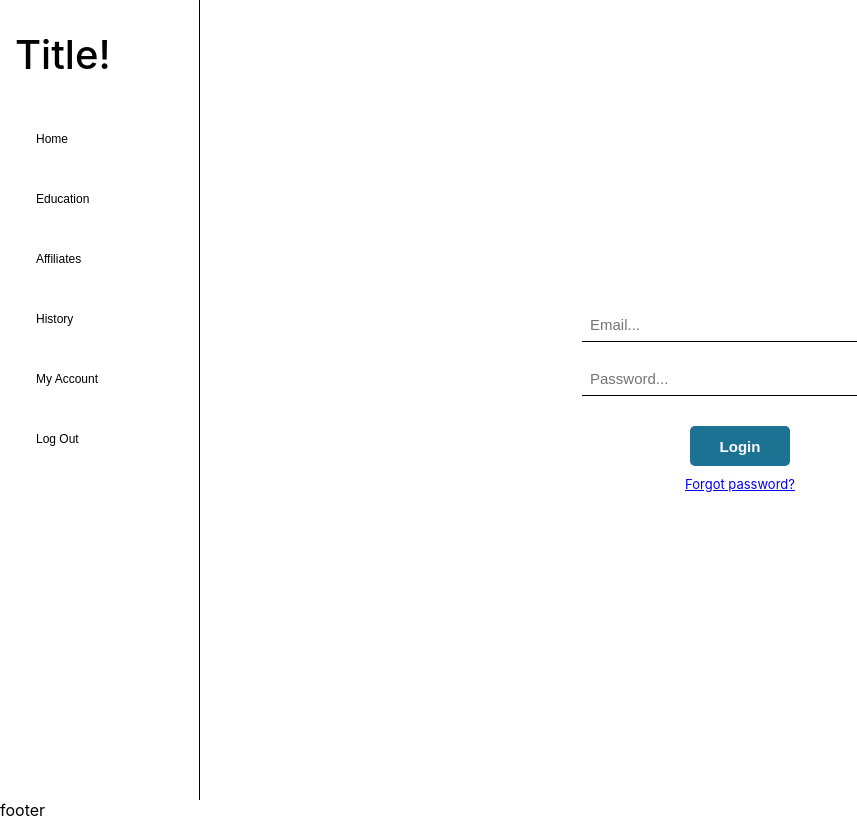
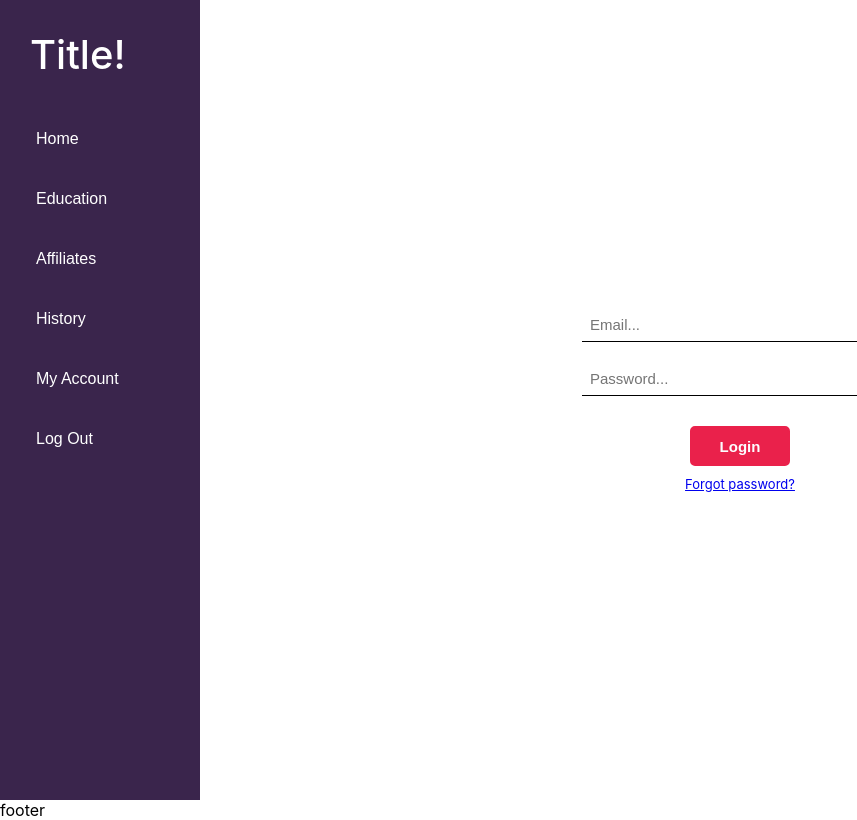
Before and after one commit to williamcd/PaymentPortal, a React (Create React App) app: page /login in a window 1280 px wide. Shown: the whole page, without its empty margins (0-857 px from the left). Built offline with nearby package versions, Linux system fonts and the light colour scheme.

Commit message:
finished login page

```diff
--- a/src/components/Login.js
+++ b/src/components/Login.js
@@ -3,12 +3,25 @@ import styled from 'styled-components';
 import { Link } from "react-router-dom";
 
 class Login extends Component {
+    state = {
+        // obviously don't actually do this
+        email: "",
+        password: "",
+    }
+    handleChange = (event) => {
+        const { name, value } = event.target
+        this.setState({
+            [name]: value
+        })
+        console.log(this.state.email)
+    };
+
     render() {
         return (
             <AlignmentDiv>
                 <Inputs>
-                    <Input1 placeholder="Email..." />
-                    <Input1 placeholder="Password..." />
+                    <Input1 placeholder="Email..." type="text" name="email" value={this.state.email} onChange={this.handleChange}/>
+                    <Input1 placeholder="Password..." type="password" name="password" value={this.state.password} onChange={this.handleChange}/>
                 </Inputs>
                 <Link to="/home"><Button1>Login</Button1></Link>
                 <Link to="/reset"><Forgot>Forgot password?</Forgot></Link>
@@ -16,6 +29,7 @@ class Login extends Component {
         );
     }
 }
+
 const AlignmentDiv = styled.div`
     height: 80vh;
     width: calc(100vw - 200px);
@@ -33,14 +47,16 @@ const Button1 = styled.button`
     margin-top: 10px;
     margin-bottom: 10px;
     border-radius: 5px;
-    background-color: #1C7293;
+    background-color: #ea214b;
     color: #FDFDFF;
-    border: none;
+    border: 2px solid #ea214b;
     font-size: 15px;
     font-weight: bold;
     outline: none;
+    transition: 0.2s ease;
     &:hover {
-        color: #C6C5B9;
+        color: #ea214b;
+        background-color: #FDFDFF;
     };
     &:active {
         background-color: #065A82;
--- a/src/components/Nav.js
+++ b/src/components/Nav.js
@@ -40,8 +40,9 @@ const NavStyle = styled.div`
     width: 200px;
     display: flex;
     flex-direction: column;
+    background-color: rgba(37, 14, 57, 0.9);
     /* align-content: center; */
-    border-right: 1px solid black;
+    /* border-right: 1px solid black; */
 `
 const WelcomeMessage = styled.div`
     margin-top: 30px;
@@ -50,7 +51,8 @@ const Title = styled.div`
     margin-top: 30px;
     font-size: 40px;
     font-weight: 500;
-    margin-left: 15px;
+    margin-left: 30px;
+    color: white;
 `
 const Buttons = styled.div`
     margin-left: 30px;
@@ -62,19 +64,21 @@ const Buttons = styled.div`
 const Button1 = styled.button`
     height: 60px;
     /* colors */
-    color: black;
-    font-size: 12px;
+    color: white;
+    font-size: 16px;
     background: none;
     /* border */
     border: none;
     outline: none;
-    transition: color 0.5s ease;
+    transition: color 0.3s ease;
     /* animations */
     &:hover {
         color: tomato;
+        border-bottom: 1px solid tomato;
     }
     &:active {
         color: red;
+        border-bottom: 1px solid red;
     }
 `
 
```
